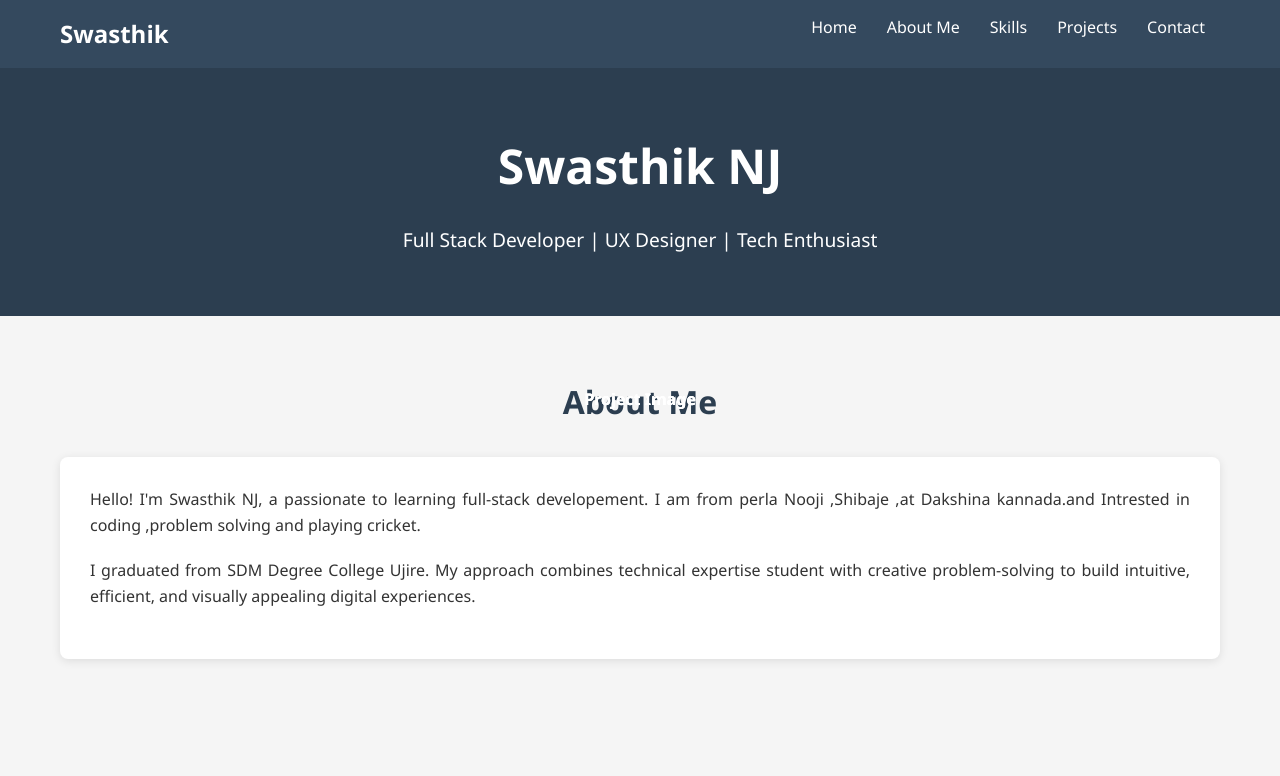
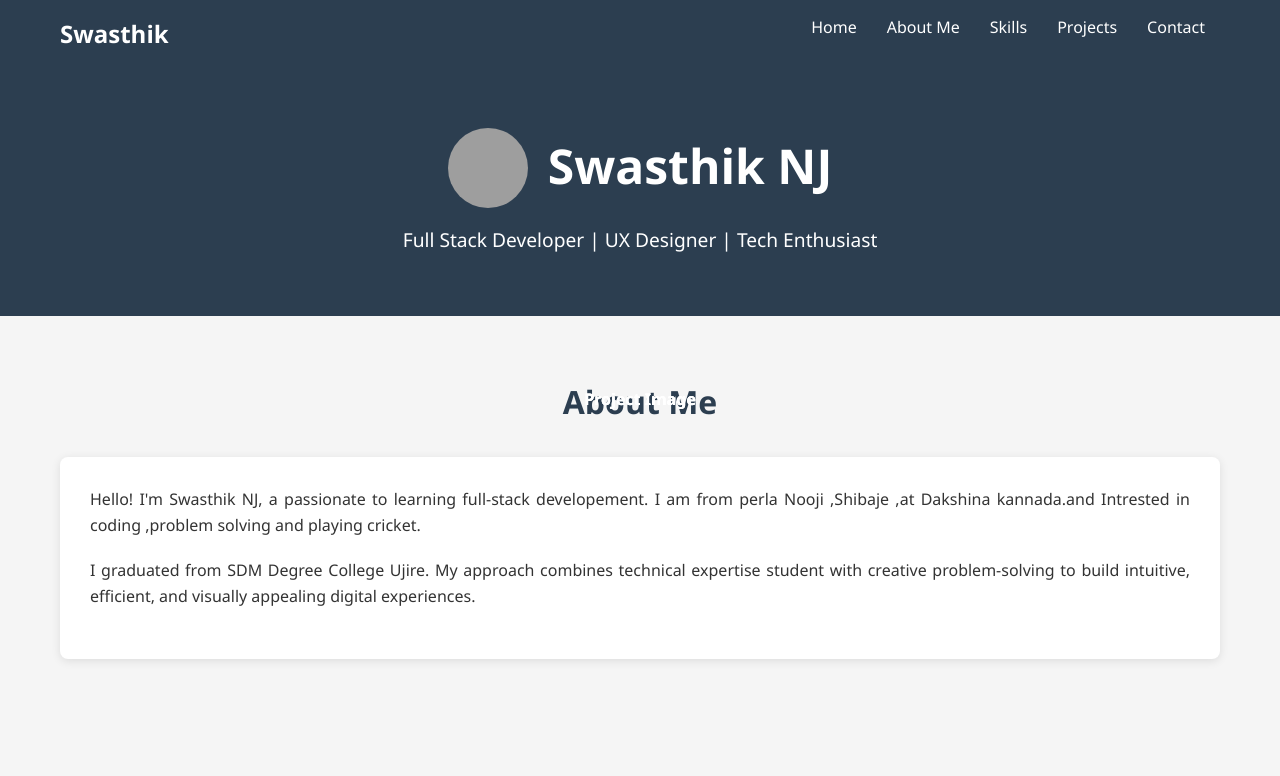
Before and after one commit to swasthik-nj/portfolio, a plain HTML site: page porpolio/index.html in a window 1280 px wide. Shown: the top 776 px of the page. Drawn offline with Linux system fonts and the light colour scheme; grey boxes are pictures that could not be loaded.

Commit message:
addded profile image

```diff
--- a/porpolio/index.html
+++ b/porpolio/index.html
@@ -21,7 +21,11 @@
     </nav>
     <header id="home">
       <div class="container header-content">
-        <h1>Swasthik NJ</h1>
+
+        <div class="name-plate">
+          <img src="./DSC_2625.JPG" alt="" srcset="">
+          <h1>Swasthik NJ</h1>
+        </div>
         <p>Full Stack Developer | UX Designer | Tech Enthusiast</p>
       </div>
     </header>
@@ -130,7 +134,7 @@
                 openweathermap.
               </p>
               <a
-                href="https://github.com/swasthik-nj/weather-App"
+                href="https://weather-app-orpn.vercel.app/"
                 class="project-link"
                 >View Project</a
               >
--- a/porpolio/style.css
+++ b/porpolio/style.css
@@ -24,6 +24,7 @@
            display: flex;
            justify-content: space-between;
            color: white;
+
         }
 
         /* Header */
@@ -38,6 +39,21 @@
             font-size: 3rem;
             margin-bottom: 20px;
         }
+        .header-content .name-plate{
+            display: flex;
+            gap: 20px;
+            justify-content: center;
+        }
+        .header-content .name-plate img{
+            height: 80px;
+            width: 80px;
+            align-items: center;
+            border-radius: 50%;
+            -webkit-border-radius: 50%;
+            -moz-border-radius: 50%;
+            -ms-border-radius: 50%;
+            -o-border-radius: 50%;
+}
 
         .header-content p {
             font-size: 1.2rem;
@@ -47,14 +63,17 @@
 
         /* Navigation */
         nav {
-            background-color: #34495e;
+            background-color: #2c3e50;
+
             padding: 15px 0;
             position: sticky;
             top: 0;
             z-index: 100;
-        }
+
+}
 
         nav ul {
+
             display: flex;
             justify-content: center;
             list-style: none;
```
Also changed, not shown: 1 other file.
